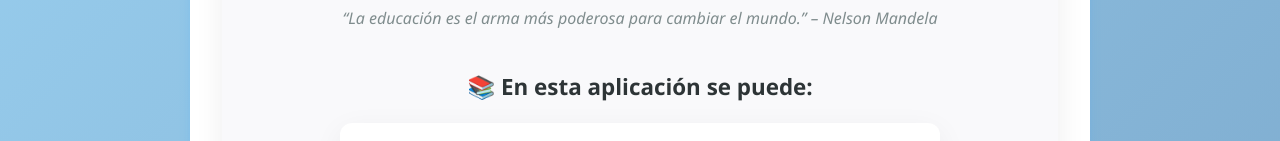
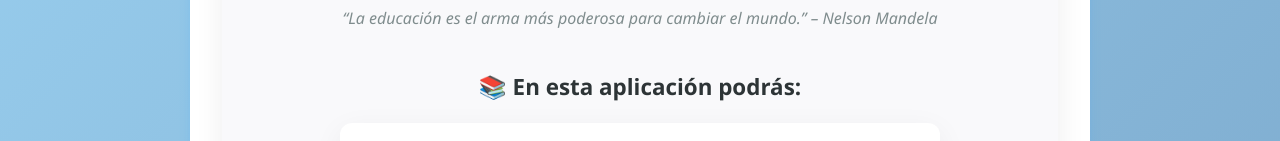
Before and after one commit to LaraVldz/pv_tp5_GRUPO16, a React (Vite) app in the folder vite-project/: page / in a window 1280 px wide. Shown: the part 793-934 px from the top of the page. Built offline with nearby package versions, Linux system fonts and the light colour scheme.

Commit message:
Pequeños cambios

```diff
--- a/vite-project/src/App.jsx
+++ b/vite-project/src/App.jsx
@@ -95,7 +95,6 @@ export default function App() {
             path="/listaalumnos"
             element={
               <div className="main-container">
-                <h2>Lista de Alumnos</h2>
                 <AlumnList
                   alumnos={alumnos}
                   eliminarAlumno={eliminarAlumno}
--- a/vite-project/src/components/AlumnList.jsx
+++ b/vite-project/src/components/AlumnList.jsx
@@ -19,7 +19,7 @@ export default function AlumnList({
         </div>
       )}
 
-    <h2>Lista de Alumnos</h2>
+      <h2>Lista de Alumnos</h2>
       <Link to="/agregar">
         <button>Agregar Alumno</button>
       </Link>
--- a/vite-project/src/components/Home.jsx
+++ b/vite-project/src/components/Home.jsx
@@ -26,7 +26,7 @@ function Home() {
         “La educación es el arma más poderosa para cambiar el mundo.” – Nelson Mandela
       </blockquote>
 
-      <h2 className="home-subtitle">📚 En esta aplicación se puede:</h2>
+      <h2 className="home-subtitle">📚 En esta aplicación podrás:</h2>
 
       <ul className="features-list">
         <li>📌 Crear y registrar nuevos alumnos</li>
```
